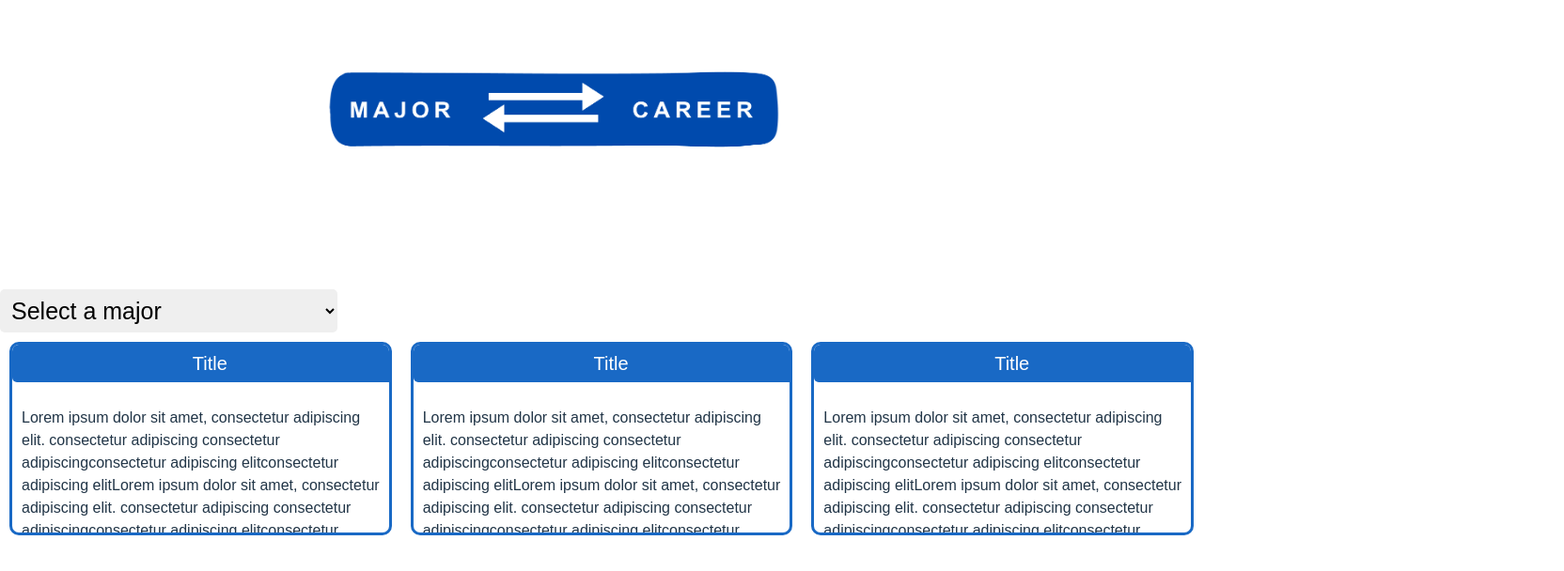
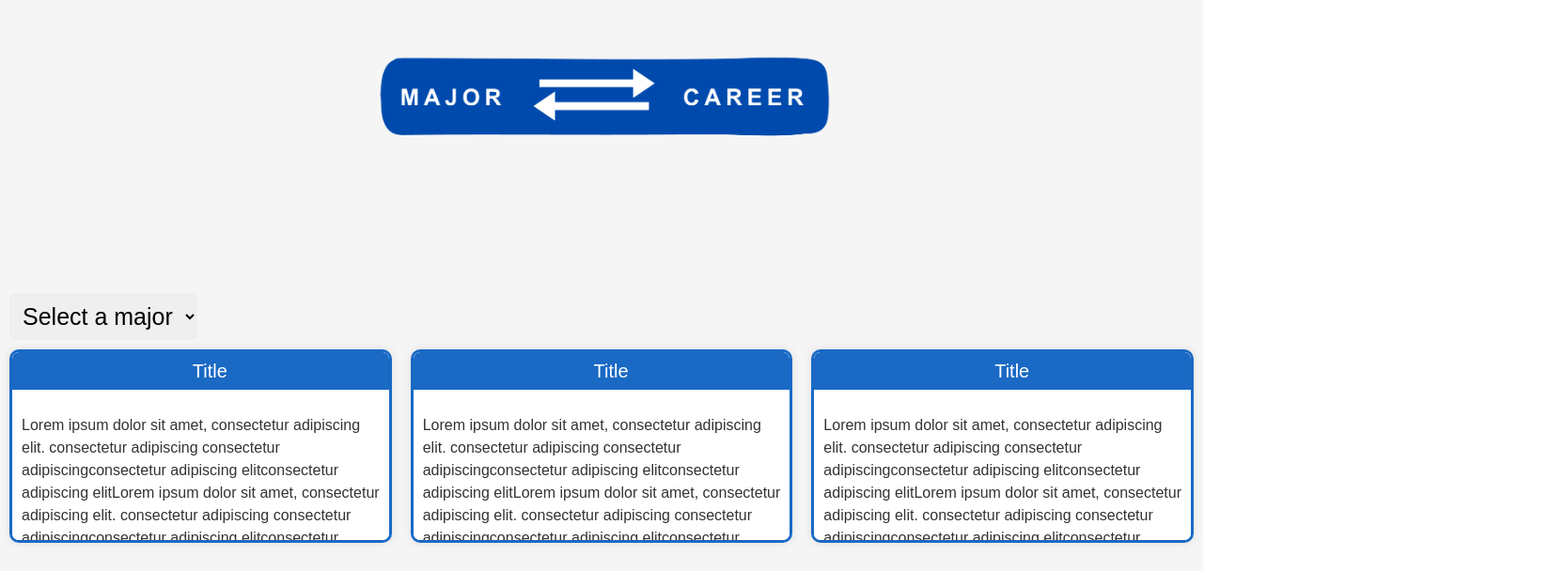
Before and after one commit to hebronmekuria/snake-game, a React (Vite) app in the folder snake-game/: page / in a window 1280 px wide. Shown: the part 120-728 px from the top of the page at 94% size, 1664 px wide, since content can reach past the window. Built offline with nearby package versions, Linux system fonts and the light colour scheme.

Commit message:
Style Changes

```diff
--- a/snake-game/src/App.css
+++ b/snake-game/src/App.css
@@ -3,28 +3,33 @@
 /* ... (existing styles) */
 
 body {
-  font-family: 'Arial', sans-serif; /* Change the font family to Arial */
+  font-family: 'Arial Unicode MS', 'Arial', sans-serif;
   margin: 0;
   padding: 0;
+  background-color: #f5f5f5; /* Set a light background color */
 }
 
 select {
+  margin-left: 10px;
   font-size: 25px;
   font-weight: 300;
-  padding: 8px;
+  padding: 10px;
+  border: 1px ;
   border-radius: 5px;
-  border: 10px;
-  font-family: 'Arial', sans-serif;
+  font-family: 'Arial Unicode MS', 'Arial', sans-serif;
+  width: 200px;
+  margin-top: 10px;
 }
 
 .placeholder-box {
   position: relative;
   height: 200px;
   margin: 10px;
-  overflow: scroll;
-  border: 3px solid rgb(25, 105, 197);
+  overflow:scroll;
+  border: 3px solid  rgb(25, 105, 197);
   border-radius: 10px;
-
+  box-shadow: 0 0 10px rgba(0, 0, 0, 0.1);
+  background-color: #fff;
 }
 
 .placeholder-box::-webkit-scrollbar {
@@ -55,22 +60,19 @@ select {
   padding: 10px;
   overflow-y: auto;
   box-sizing: border-box;
+  color: #333;
 }
-
 .scroll-container {
   display: flex;
   overflow-x: auto;
 }
 
 .logo {
-  padding: 10px;
-  margin-right: 10px;
   position: relative;
-  left: 25%;
+  left: 30%;
+  margin-bottom: 10px;
 }
-
 .logo img {
-  height: 300px;
   width: 500px;
 }
 
@@ -81,10 +83,9 @@ select {
   background-color: rgb(25, 105, 197);
   color: white;
   padding: 5px 10px;
-  border-radius: 5px;
   width: 100%;
   text-align: center;
-  font-family: 'Arial', sans-serif; /* Change the font family to Arial */
+  font-family: 'Arial Unicode MS', 'Arial', sans-serif;
   font-size: 20px;
 
 }
```
